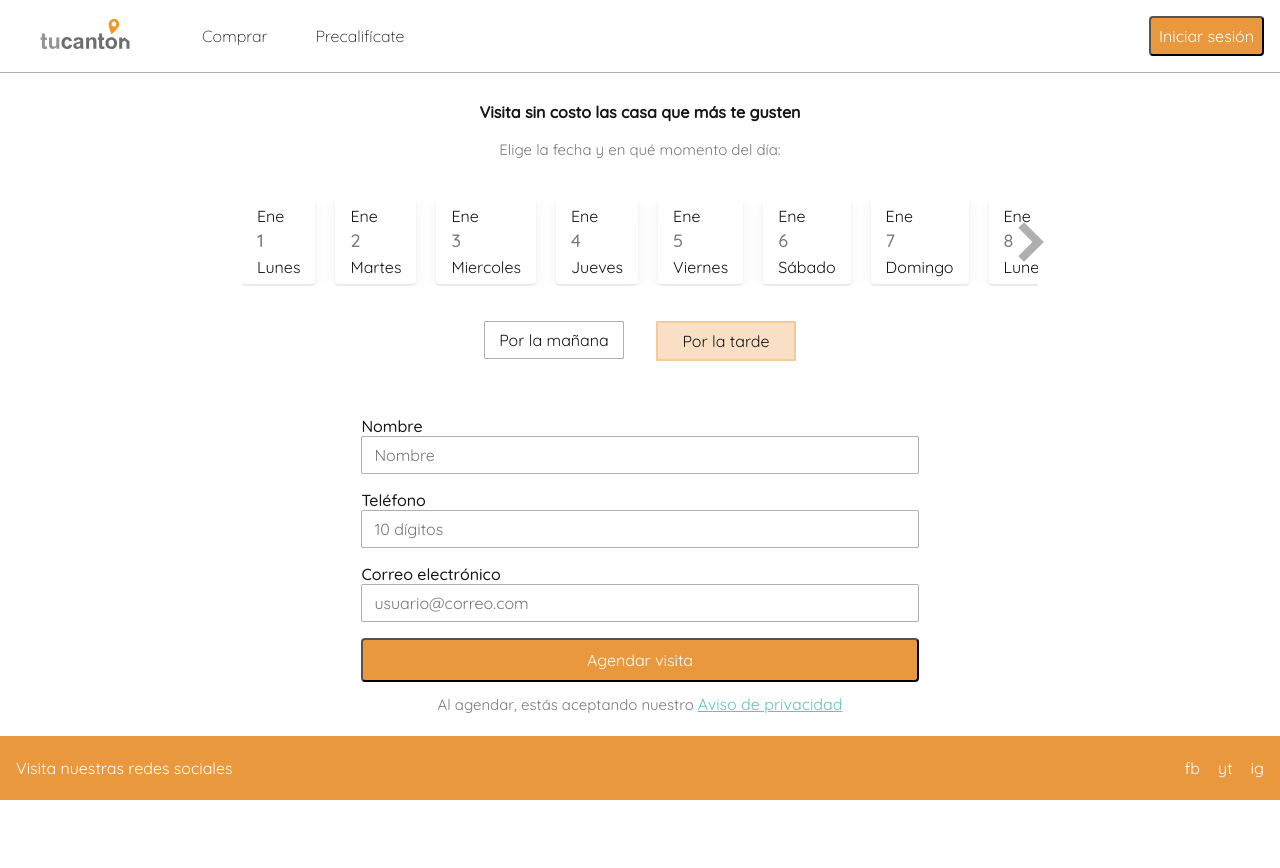
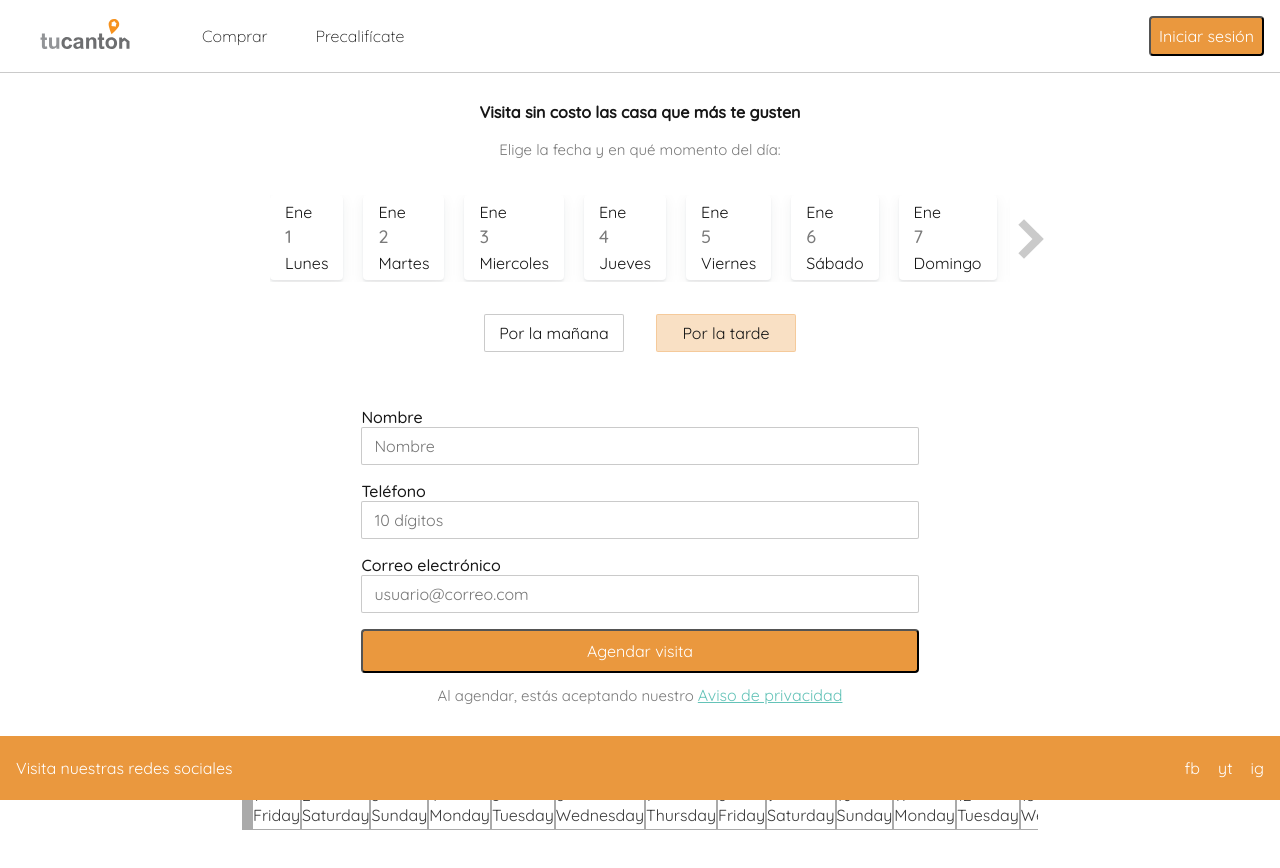
Before and after one commit to Lariicsa/tc-citas, a Vue app: page / in a window 1280 px wide. Shown: the top 868 px of the page. Built offline with nearby package versions, Linux system fonts and the light colour scheme.

Commit message:
Modify general layout and webpack

```diff
--- a/package.json
+++ b/package.json
@@ -13,6 +13,7 @@
     "html-webpack-plugin": "^3.2.0",
     "mini-css-extract-plugin": "^0.8.0",
     "vue": "^2.6.10",
+    "vue-loader": "^15.7.2",
     "webpack": "^4.41.2",
     "webpack-cli": "^3.3.10",
     "webpack-dev-server": "^3.9.0"
@@ -23,7 +24,7 @@
     "babel-eslint": "^10.0.3",
     "eslint": "^5.16.0",
     "eslint-plugin-vue": "^5.0.0",
-    "node-sass": "^4.12.0",
+    "node-sass": "^4.13.0",
     "sass-loader": "^8.0.0",
     "vue-template-compiler": "^2.6.10"
   },
--- a/src/App.vue
+++ b/src/App.vue
@@ -25,6 +25,12 @@
         </div>
         <div class="row center">
           <p>Al agendar, estás aceptando nuestro <a href="https://www.tucanton.com/avisoPrivacidad">Aviso de privacidad</a></p>
+        </div>
+      </div>
+
+      <div class="container">
+        <div class="row">
+          <Calendar />
         </div>
       </div>
     </div>
--- a/src/components/Carousel.vue
+++ b/src/components/Carousel.vue
@@ -2,8 +2,6 @@
   <div class="carousel">
     <div class="carousel-controls">
       <div class="card-carousel--nav__left" @click="moveCarousel(-1)" :disabled="atHeadOfList"></div>
-      <div class="card-carousel--nav__right" @click="moveCarousel(1)" :disabled="atEndOfList"></div>
-    </div>
       <div class="card-carousel-wrapper">
         <div class="card-carousel">
           <div class="card-carousel--overflow-container">
@@ -21,6 +19,8 @@
             </div>
           </div>
         </div>
+      </div>
+      <div class="card-carousel--nav__right" @click="moveCarousel(1)" :disabled="atEndOfList"></div>
     </div>
   </div>
 </template>
@@ -94,6 +94,9 @@ export default {
 <style lang="scss" scoped>
 @import "../scss/index.scss";
 .carousel {
+  display: flex;
+  height: 100%;
+  min-height: 12rem;
   width: 100%;
   position: relative;
 
--- a/src/components/Header.vue
+++ b/src/components/Header.vue
@@ -64,8 +64,7 @@ header {
           color: $blackio;
         }
       }
-
-      @include mobile(700px) {
+      @include mobile(895px) {
         display: none;
       }
     }
--- a/src/components/OptionButton.vue
+++ b/src/components/OptionButton.vue
@@ -41,7 +41,8 @@ export default {
 
   span {
     border: 0.1rem solid $grey-lite;
-    border-radius: 0.1rem;
+    background-color: $clear;
+    border-radius: 0.2rem;
     display: flex;
     justify-content: center;
     align-items: center;
@@ -50,7 +51,7 @@ export default {
     text-align: center;
 
     &:hover {
-      border: 0.1rem solid $primary;
+      border-color: $primary;
       cursor: pointer;
     }
   }
@@ -63,7 +64,7 @@ export default {
 
   & > [type="radio"]:checked + span {
     background-color: $clear;
-    border: 0.2rem solid $secondary;
+    border: 0.1rem solid $secondary;
     position: relative;
     display: inline-block;
     transition: 0.1s ease;
--- a/src/main.js
+++ b/src/main.js
@@ -1,7 +1,6 @@
 /* eslint-disable no-unused-vars */
 import Vue from 'vue'
 import App from './App.vue'
-import styles from './scss/index.scss'
 require('./scss/index.scss')
 
 Vue.config.productionTip = false
--- a/src/scss/index.scss
+++ b/src/scss/index.scss
@@ -1,2 +1,3 @@
 @import './shared/vars.scss';
+@import './shared/mixins.scss';
 @import './shared/global.scss';
--- /dev/null
+++ b/src/scss/shared/_mixins.scss
@@ -0,0 +1,5 @@
+@mixin mobile($device) {
+    @media screen and (max-width: $device - 1px) {
+      @content;
+    }
+  }
--- a/src/scss/shared/_vars.scss
+++ b/src/scss/shared/_vars.scss
@@ -17,7 +17,7 @@ $primary: rgb(234, 152, 62);
 $primary-hover: rgb(210, 128, 41);
 $secondary: rgba(234, 152, 62, 0.3);
 $grey: rgb(122, 122, 122);
-$grey-lite: rgba(122, 122, 122, 0.6);
+$grey-lite: rgba(122, 122, 122, 0.4);
 $blackio: rgb(22, 22, 22);
 $clear: rgb(255, 255, 255);
 $accent: rgb(100, 195, 184);
--- a/src/scss/shared/global.scss
+++ b/src/scss/shared/global.scss
@@ -47,7 +47,7 @@ select {
 .space {
   background-color: $clear;
   display: flex;
-  padding-bottom: 10rem;
+  padding-bottom: 5rem;
   flex-direction: column;
   justify-content: flex-start;
   align-items: center;
--- a/webpack.config.js
+++ b/webpack.config.js
@@ -1,8 +1,7 @@
 const path = require('path')
 const HtmlWebPackPlugin = require('html-webpack-plugin')
 const FaviconsWebPackPlugin = require('favicons-webpack-plugin')
-
-// const isDevelopment = process.env.NODE_ENV === 'development'
+const VueLoaderPlugin = require('vue-loader/lib/plugin')
 
 module.exports = {
   entry: './src/main.js',
@@ -38,6 +37,33 @@ module.exports = {
       }
     ]
   },
+  module: {
+    rules: [
+      {
+        test: /\.vue$/,
+        loader: 'vue-loader'
+      },
+      {
+        test: /\.js$/,
+        loader: 'babel-loader'
+      },
+      {
+        test: /\.css$/,
+        use: [
+          'vue-style-loader',
+          'css-loader'
+        ]
+      },
+      {
+        test: /\.scss$/,
+        use: [
+          'vue-style-loader',
+          'css-loader',
+          'sass-loader'
+        ]
+      }
+    ]
+  },
   plugins: [
     new HtmlWebPackPlugin({
       template: './public/index.html',
```
Also changed, not shown: 1 other file (tests, documents, lock files or other folders). Lines whose indentation alone changed are shown as unchanged.
